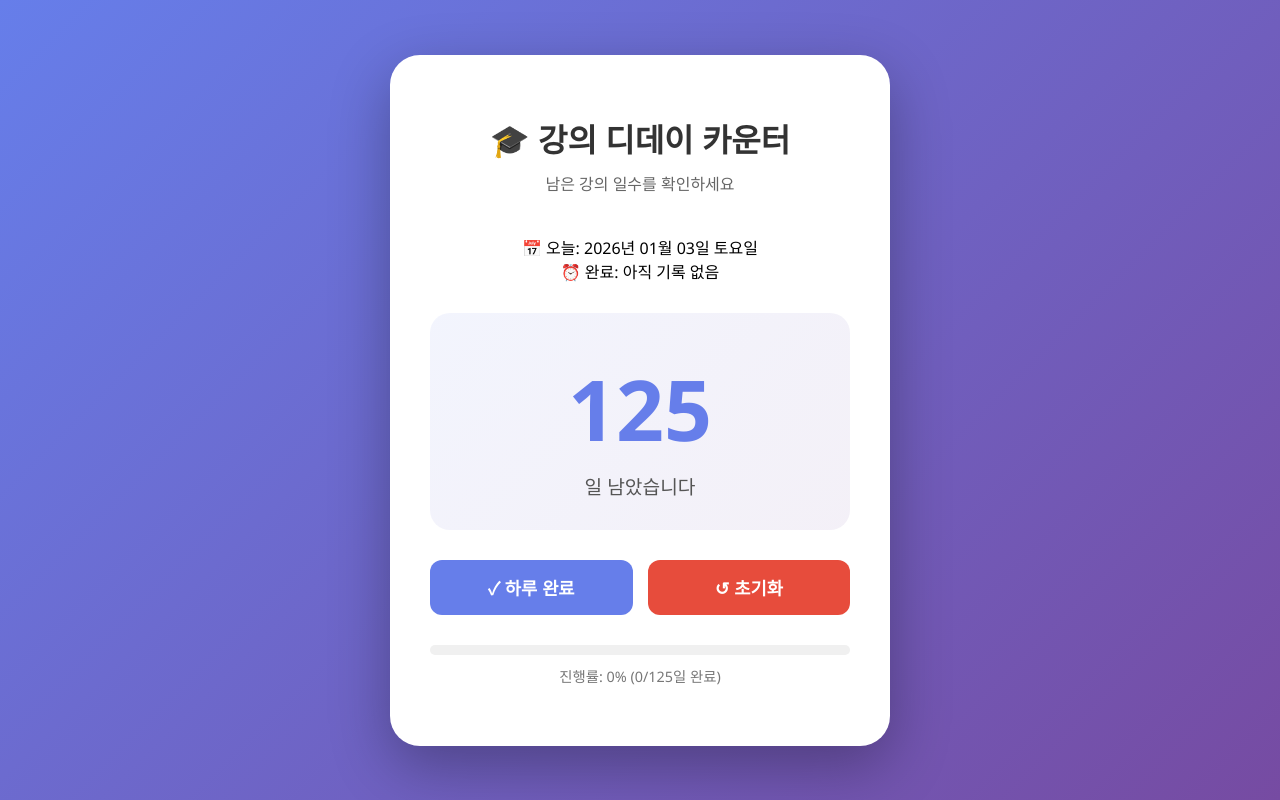
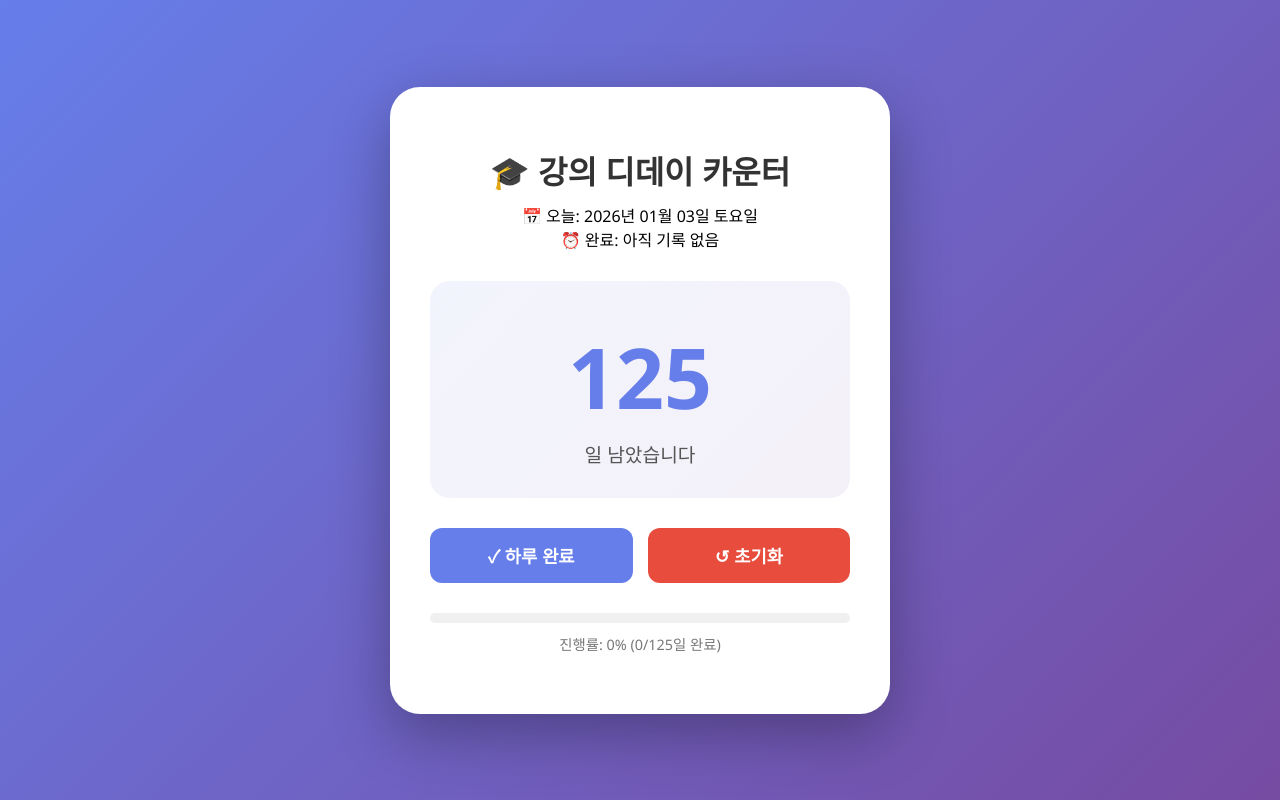
Before and after one commit to WarrenJo0722/the-day, a plain HTML site: page index.html in a window 1280 px wide. Drawn offline with Linux system fonts and the light colour scheme.

Commit message:
subtitle 삭제

```diff
--- a/index.html
+++ b/index.html
@@ -11,7 +11,6 @@
 <body>
     <div class="container">
         <h1>🎓 강의 디데이 카운터</h1>
-        <p class="subtitle">남은 강의 일수를 확인하세요</p>
 
         <div class="date-info">
             <p id="todayDate">📅 오늘: </p>
--- a/style.css
+++ b/style.css
@@ -41,12 +41,6 @@ h1 {
     color: #333;
     margin-bottom: 10px;
     font-size: 2rem;
-}
-
-.subtitle {
-    color: #666;
-    font-size: 1rem;
-    margin-bottom: 40px;
 }
 
 .days-container {
```
